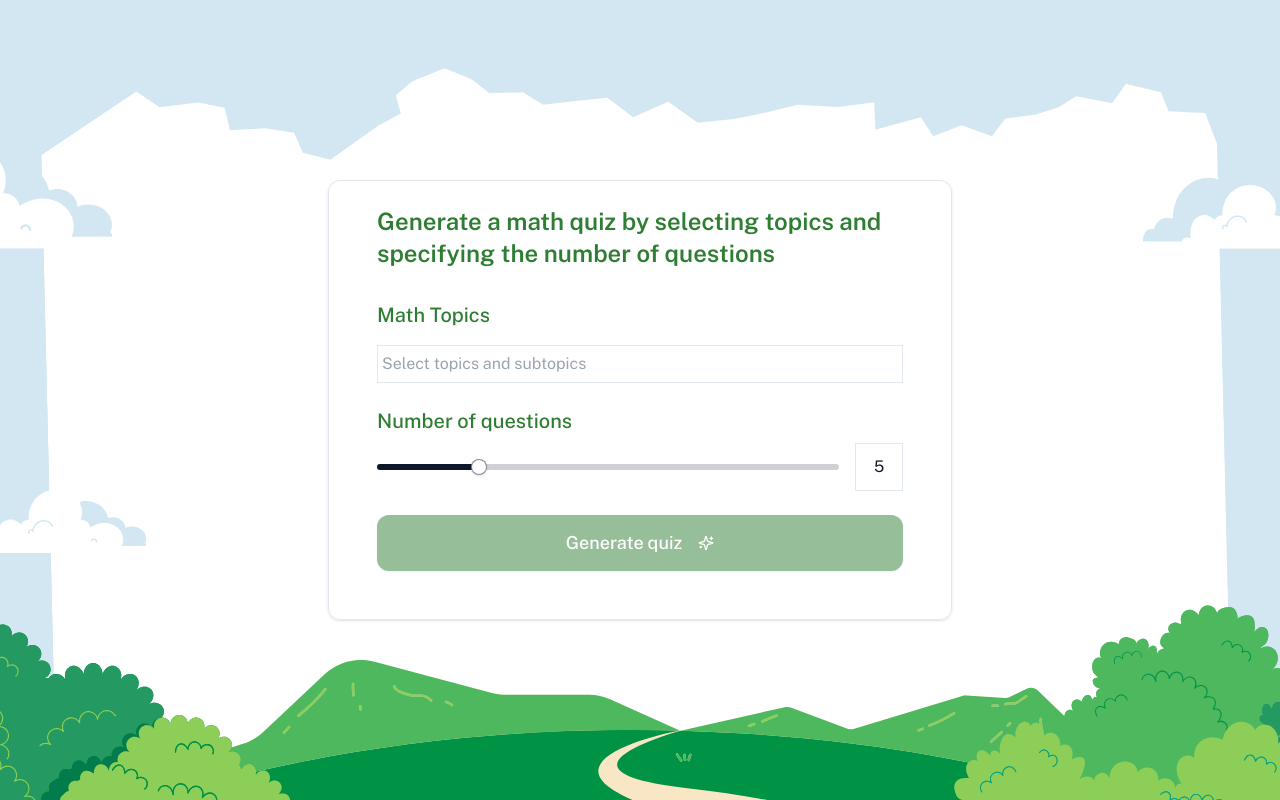
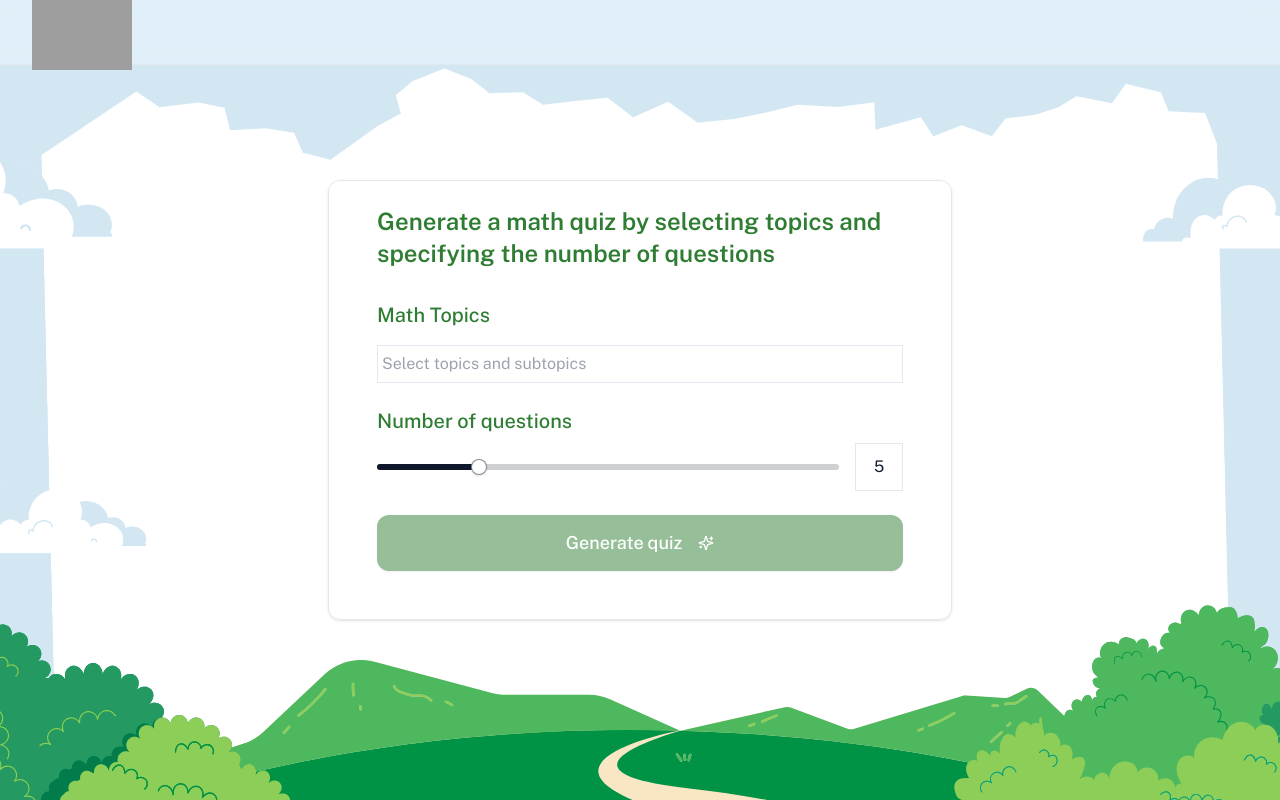
Before and after one commit to fullendmaestro/StackUp-Feb-2025-Challenge, a Next.js app: page / in a window 1280 px wide. Built offline with nearby package versions, Linux system fonts and the light colour scheme; grey boxes are pictures that could not be loaded.

Commit message:
included header to the layout component

```diff
--- a/components/layout.tsx
+++ b/components/layout.tsx
@@ -1,7 +1,9 @@
+// components\layout.tsx
 "use client";
 
 import Image from "next/image";
 import { type ReactNode, useEffect, useRef } from "react";
+import { Header } from "./header";
 
 interface LayoutProps {
   children: ReactNode;
@@ -12,6 +14,7 @@ export function Layout({ children }: LayoutProps) {
 
   useEffect(() => {
     if (audioRef.current) {
+      console.log(audioRef.current);
       audioRef.current.volume = 0.2; // Set volume to 20%
       audioRef.current
         .play()
@@ -21,6 +24,7 @@ export function Layout({ children }: LayoutProps) {
 
   return (
     <div className="relative min-h-screen w-full bg-[#E8F4FC] overflow-hidden flex items-center justify-center">
+      <Header />
       <Image
         src="/quizy-background.svg"
         alt="Background"
```
